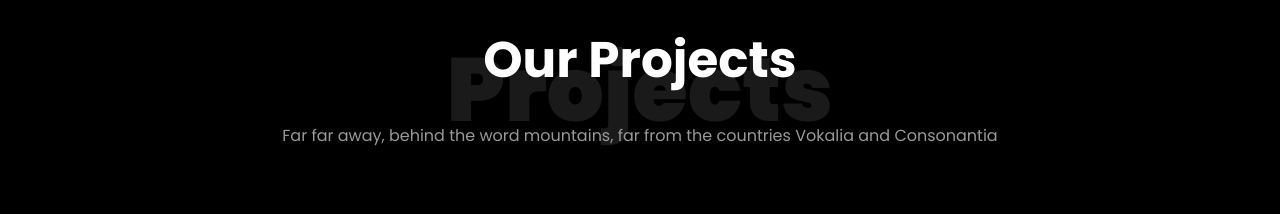
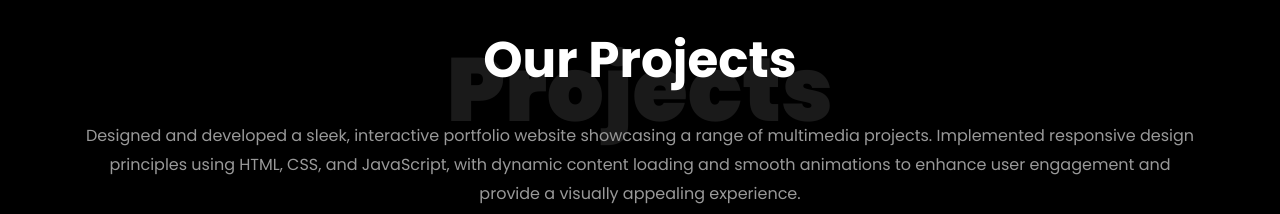
Before and after one commit to Waleed302/waleedportfolio, a website: page index.html in a window 1280 px wide. Shown: the part 3100-3314 px from the top of the page. Drawn offline with nearby package versions, Linux system fonts and the light colour scheme; grey boxes are pictures that could not be loaded; files whose address does not match are found by name.

Commit message:
my changes

```diff
--- a/index.html
+++ b/index.html
@@ -368,7 +368,7 @@
           <div class="col-md-12 heading-section text-center ftco-animate">
           	<h1 class="big big-2">Projects</h1>
             <h2 class="mb-4">Our Projects</h2>
-            <p>Far far away, behind the word mountains, far from the countries Vokalia and Consonantia</p>
+            <p>Designed and developed a sleek, interactive portfolio website showcasing a range of multimedia projects. Implemented responsive design principles using HTML, CSS, and JavaScript, with dynamic content loading and smooth animations to enhance user engagement and provide a visually appealing experience.</p>
           </div>
         </div>
     		<div class="row">
@@ -636,7 +636,9 @@
           <div class="col-md">
             <div class="ftco-footer-widget mb-4">
               <h2 class="ftco-heading-2">About</h2>
-              <p>Far far away, behind the word mountains, far from the countries Vokalia and Consonantia, there live the blind texts.</p>
+              <p>A dedicated Front-end Developer adept in React-js, crafting responsive web apps.
+				 Proficient in HTML, CSS, React-JS,BootStrap and some other cool labraries and frameworks.
+				 </p>
               <ul class="ftco-footer-social list-unstyled float-md-left float-lft mt-5">
                 <li class="ftco-animate"><a href="#"><span class="icon-twitter"></span></a></li>
                 <li class="ftco-animate"><a href="#"><span class="icon-facebook"></span></a></li>
```
